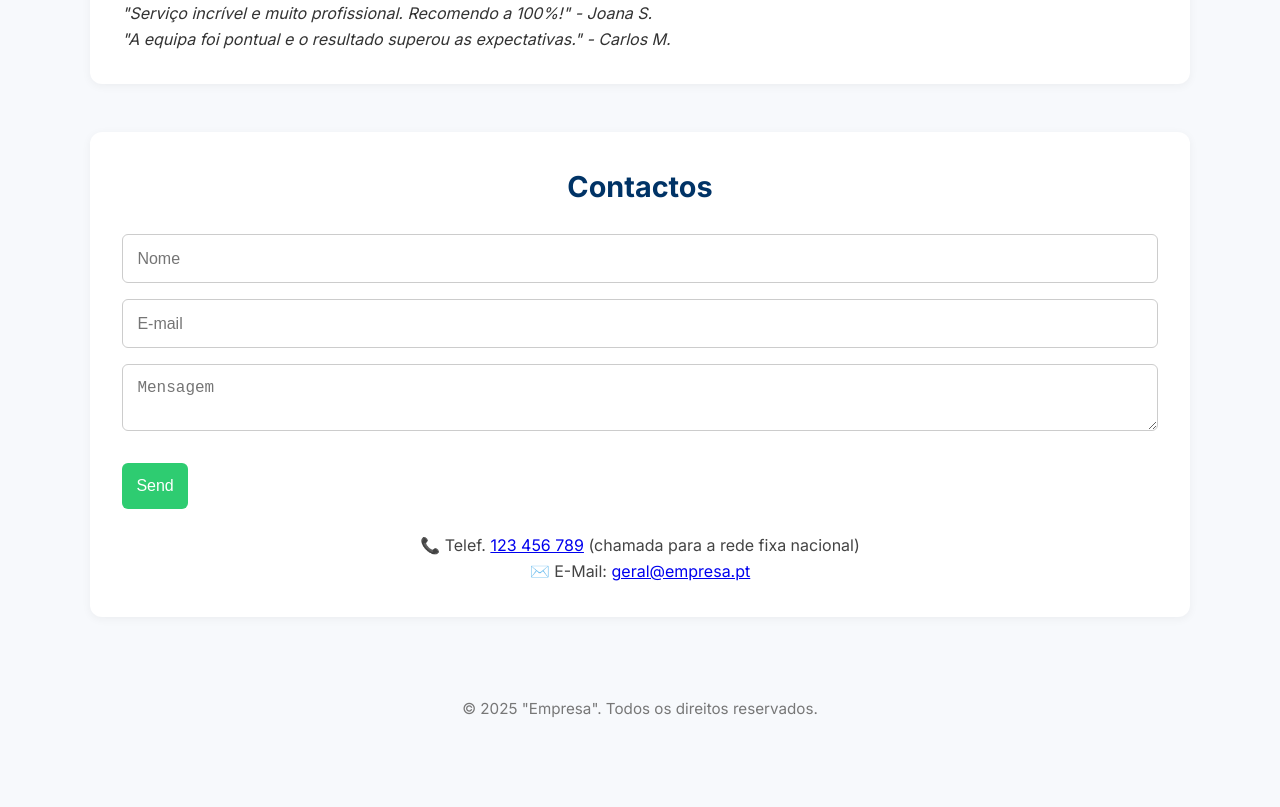
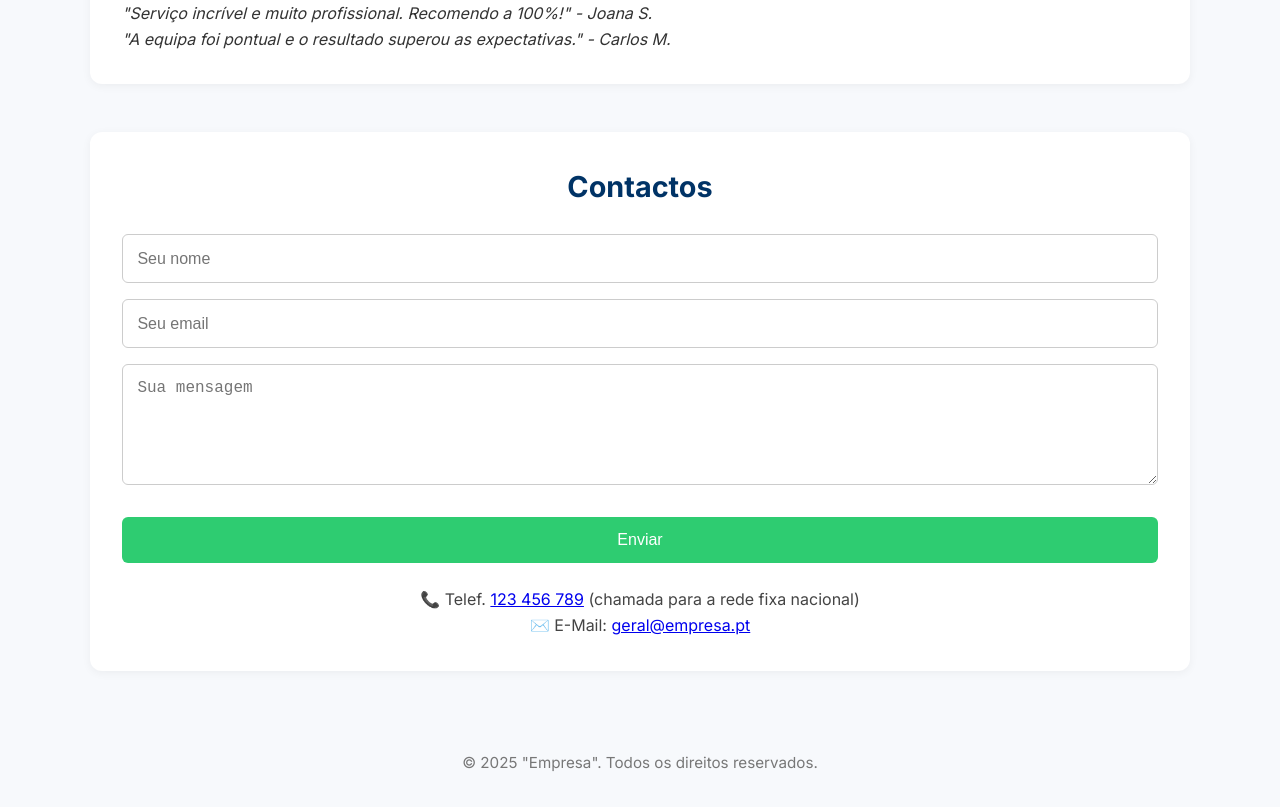
Before and after one commit to TiagoOliveira98/const_site, a plain HTML site: page index.html in a window 1280 px wide. Shown: the part 1356-2163 px from the top of the page. Before the commit the page ends 2109 px from the top, so only its background shows below. Drawn offline with Linux system fonts and the light colour scheme.

Commit message:
Minor form changes

```diff
--- a/index.html
+++ b/index.html
@@ -98,13 +98,11 @@
 
       <form name="contact" method="POST" data-netlify="true" data-netlify-recaptcha="true">
         <input type="hidden" name="form-name" value="contact">
-        <input type="text" name="name" placeholder="Nome" required>
-        <input type="email" name="email" placeholder="E-mail" required>
-        <textarea name="message" placeholder="Mensagem" required></textarea>
+        <input type="text" name="nome" placeholder="Seu nome" required />
+        <input type="email" name="email" placeholder="Seu email" required />
+        <textarea name="mensagem" rows="5" placeholder="Sua mensagem" required></textarea>
         <div data-netlify-recaptcha="true"></div>
-        <p>
-          <button type="submit">Send</button>
-        </p>
+        <button type="submit">Enviar</button>
       </form>
       <div style="text-align: center; margin-top: 1.5rem; font-size: 1rem; color: #444;">
         📞 Telef. <a href="tel:+351123456789">123 456 789</a> (chamada para a rede fixa nacional) <br />
```
